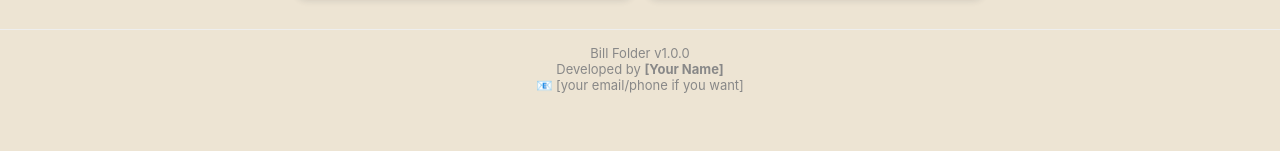
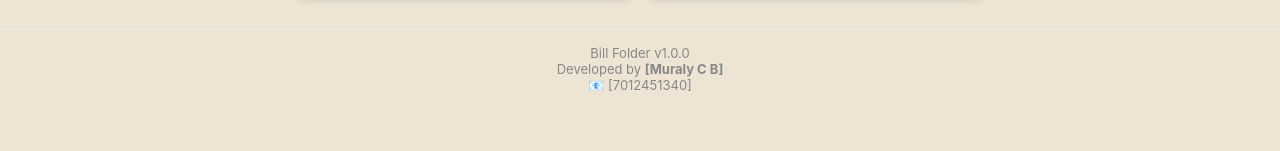
Before and after one commit to muralygit/Document-Ledger-Android, a website: page public/index.html in a window 1280 px wide. Shown: the part 488-639 px from the top of the page. Drawn offline with Linux system fonts and the light colour scheme.

Commit message:
Update index.html

```diff
--- a/public/index.html
+++ b/public/index.html
@@ -1244,8 +1244,8 @@
 
 <div style="text-align:center; padding:15px; margin-top:20px; border-top:1px solid #eee; font-size:13px; color:#888;">
     Bill Folder v1.0.0<br>
-    Developed by <strong>[Your Name]</strong><br>
-    📧 [your email/phone if you want]
+    Developed by <strong>[Muraly C B]</strong><br>
+    📧 [7012451340]
 </div>
 </body>
 </html>
```
